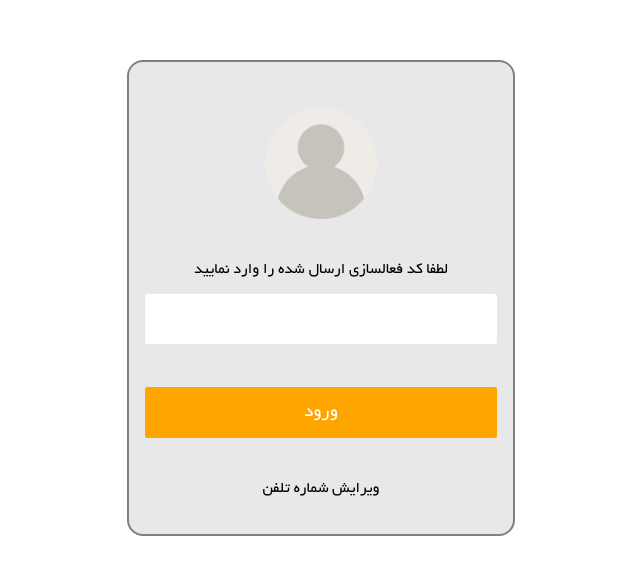
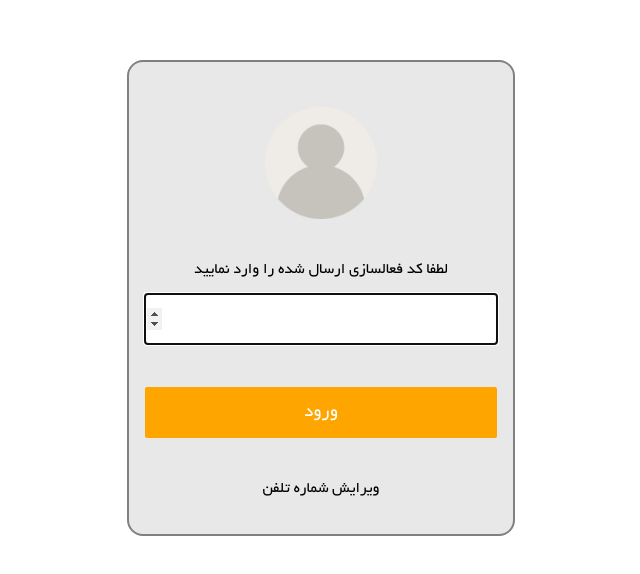
Before and after one commit to mohammadJaliliTorkamani/stu_assist, a React (Create React App) app: page /otp in a window 1280 px wide. Shown: the part 102-676 px from the top of the page, without its empty margins (512-1152 px from the left). Built offline with nearby package versions, Linux system fonts and the light colour scheme; the HTML template or start-up script is replaced by a standard one.

Commit message:
otp input focus was added to otp page

```diff
--- a/src/pages/OTP.tsx
+++ b/src/pages/OTP.tsx
@@ -1,5 +1,5 @@
 import styled from "@emotion/styled"
-import { useRef, useState } from "react";
+import { useEffect, useRef, useState } from "react";
 import { useNavigate } from "react-router-dom";
 import avatar from '../assets/user_avatar.png'
 import Button from "../components/Button";
@@ -62,6 +62,11 @@ function OTP() {
     const [otp, setOtp] = useState('')
     const navigate = useNavigate()
     const buttonRef = useRef<any>()
+    const inputRef = useRef<any>()
+
+    useEffect(()=>{
+        inputRef.current.focus()
+    },[])
 
     const buttonHandle = (e: React.MouseEvent<HTMLButtonElement>) => {
         if (otp.length === 0)
@@ -87,6 +92,7 @@ function OTP() {
                     <OTPInput
                         type='number'
                         value={otp}
+                        ref={inputRef}
                         onChange={e => {
                             if (e.target.value.length <= 5)
                                 setOtp(e.target.value)
```
